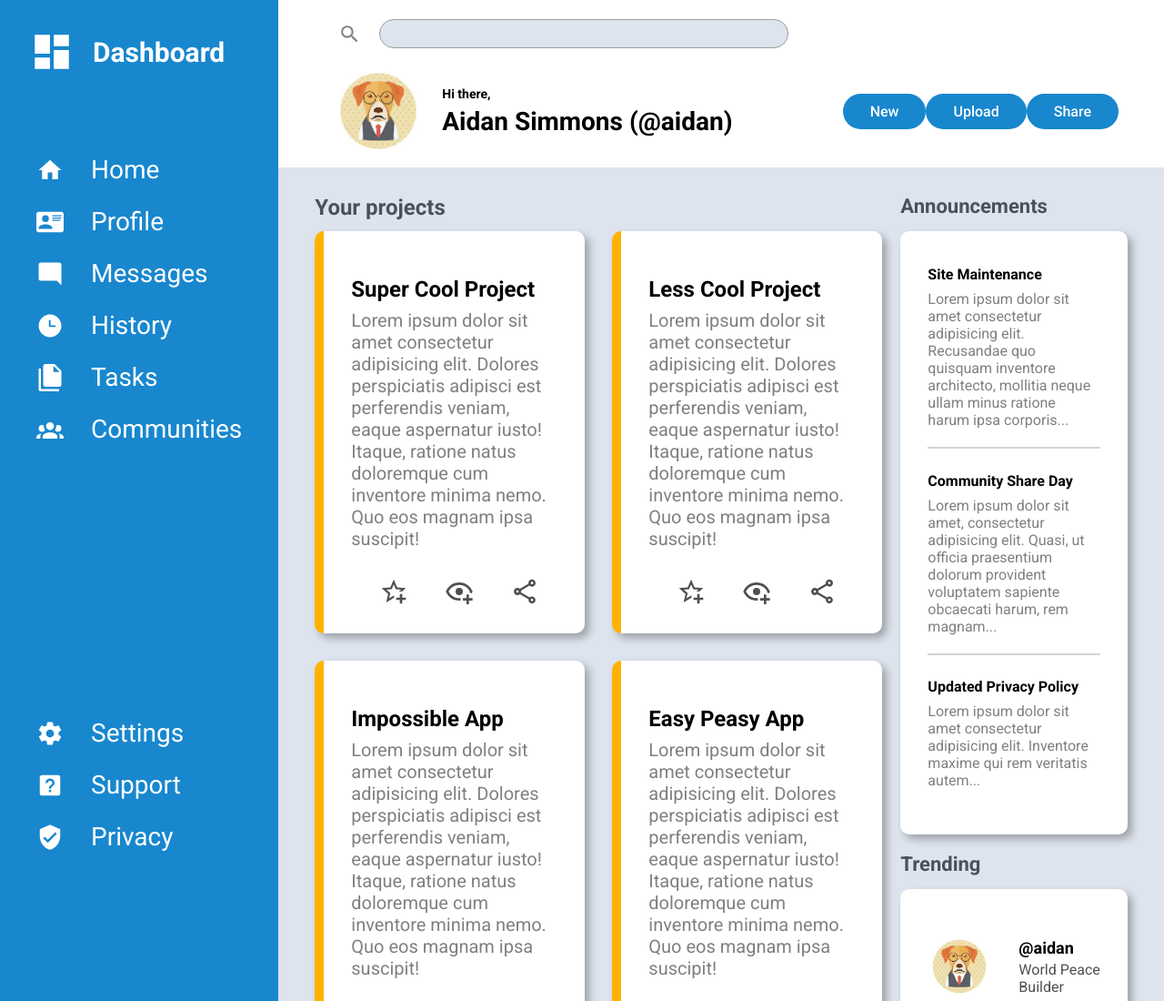
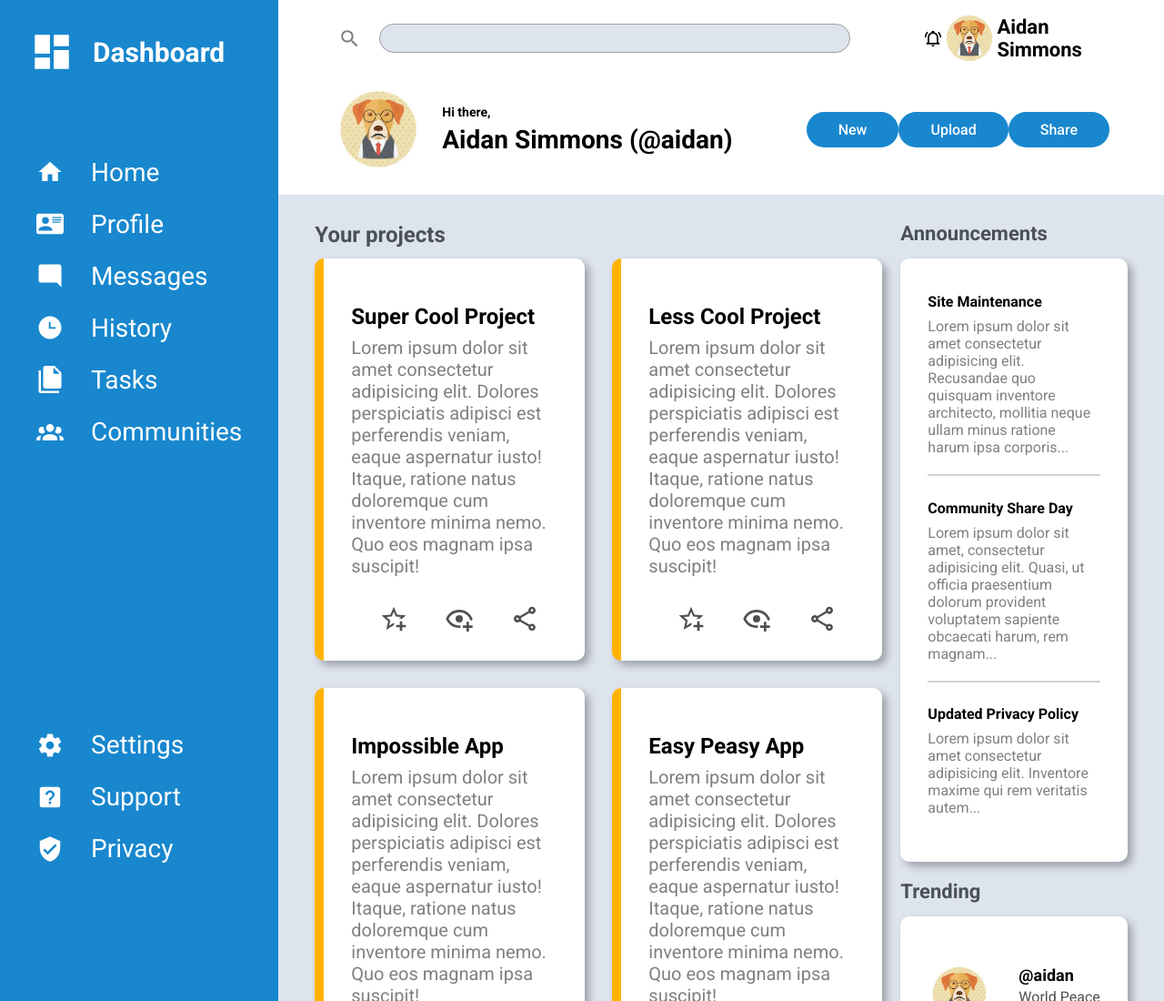
Before and after one commit to aidanwsimmons/admin-dashboard, a plain HTML site: page index.html in a window 1280 px wide. Shown: the top 1100 px of the page at 91% size. Drawn offline with Linux system fonts and the light colour scheme.

Commit message:
header styling

```diff
--- a/index.html
+++ b/index.html
@@ -18,9 +18,9 @@
                 <input type="text">
             </div>
             <div class="controls">
-                <!-- <img src="" alt="">
-                <img src="" alt="">
-                <h4>Morgan Oakley</h4> -->
+                <svg xmlns="http://www.w3.org/2000/svg" viewBox="0 0 24 24"><title>bell-ring-outline</title><path d="M10,21H14A2,2 0 0,1 12,23A2,2 0 0,1 10,21M21,19V20H3V19L5,17V11C5,7.9 7.03,5.17 10,4.29C10,4.19 10,4.1 10,4A2,2 0 0,1 12,2A2,2 0 0,1 14,4C14,4.1 14,4.19 14,4.29C16.97,5.17 19,7.9 19,11V17L21,19M17,11A5,5 0 0,0 12,6A5,5 0 0,0 7,11V18H17V11M19.75,3.19L18.33,4.61C20.04,6.3 21,8.6 21,11H23C23,8.07 21.84,5.25 19.75,3.19M1,11H3C3,8.6 3.96,6.3 5.67,4.61L4.25,3.19C2.16,5.25 1,8.07 1,11Z" /></svg>
+                <img src="images/dog.jpeg" alt="dog avatar">
+                <h4>Aidan Simmons</h4>
             </div>
         </div>
         <div class="header-bottom">
--- a/styles.css
+++ b/styles.css
@@ -9,10 +9,6 @@ body {
     grid-template: 1fr 6fr / 1fr 5fr;
     height: 1200px;
 }
-
-/* header, nav, main, div {
-    border: 1px solid black;
-} */
 
 header{
     grid-area: 1 / 2 / 2 / 3;
@@ -26,7 +22,7 @@ header{
 
 .header-top {
     display: grid;
-    grid-template-columns: 3fr 2fr;
+    grid-template-columns: 9fr 3fr;
     padding-left: 36px;
 }
 
@@ -40,19 +36,45 @@ header{
     height: 25px;
     width: 25px;
     padding-right: 20px;
+    cursor: pointer;
 }
 
 .search input {
     border-radius: 20px;
     height: 30px;
-    width: 85%;
+    width: 80%;
     background-color: rgb(222, 228, 238);
     border: 1px solid rgb(158, 158, 158);
+    cursor: text;
+}
+
+.controls {
+    display: flex;
+    align-items: center;
+    justify-content: space-evenly;
+    padding-right: 50px;
+}
+
+.controls img {
+    height: 60px;
+    width: 60px;
+    cursor: pointer;
+}
+
+.controls svg {
+    height: 30px;
+    width: 30px;
+    cursor: pointer;
+}
+
+.controls h4 {
+    font-size: 22px;
+    cursor: pointer;
 }
 
 .header-bottom {
     display: grid;
-    grid-template-columns: 1fr 7fr 3fr;
+    grid-template-columns: 1fr 8fr 4fr;
     align-items: center;
 }
 
@@ -79,15 +101,15 @@ header{
 
 .btns {
     grid-column: 3 / 4;
-    padding: 20px;
+    padding: 0px 30px;
     display: flex;
-    justify-content: space-evenly;
+    justify-content: space-between;
 }
 
 .btns button {
     background-color: rgb(24, 135, 206);
     color: white;
-    padding: 10px 30px;
+    padding: 10px 35px;
     border-radius: 30px;
     font-size: 16px;
     font-weight: 500;
```
